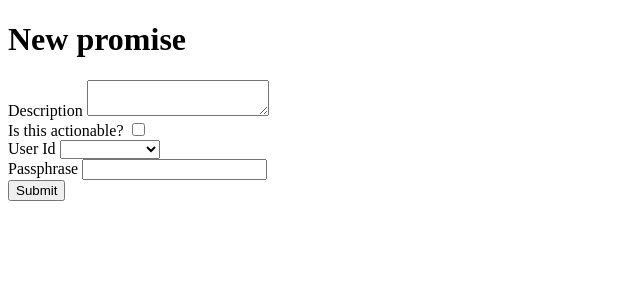
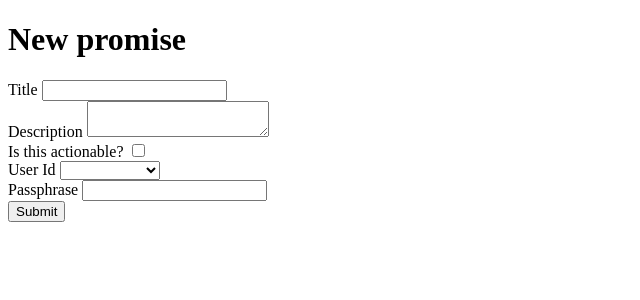
Before and after one commit to phazonoverload/theyworkforgoldsu, a Flask app: page /admin/promises in a window 1280 px wide. Shown: the part 26-326 px from the top of the page, without its empty margins (0-640 px from the left). Run offline with Flask 2, Linux system fonts and the light colour scheme; tables that the repository leaves empty hold one stand-in row (values such as "Sample post"); some libraries are stand-ins or nearby versions.

Commit message:
Added new field to admin new promise view

```diff
--- a/app/templates/admin_promise.html
+++ b/app/templates/admin_promise.html
@@ -4,6 +4,11 @@
 
 <form action="" method="POST">
   {{form.hidden_tag()}}
+  <div class="input-group">
+    {{form.title.label}} {{form.title()}} {% for error in form.title.errors %}
+    <p>{{error}}</p>
+    {% endfor %}
+  </div>
   <div class="input-group">
     {{form.body.label}} {{form.body()}} {% for error in form.body.errors %}
     <p>{{error}}</p>
```
